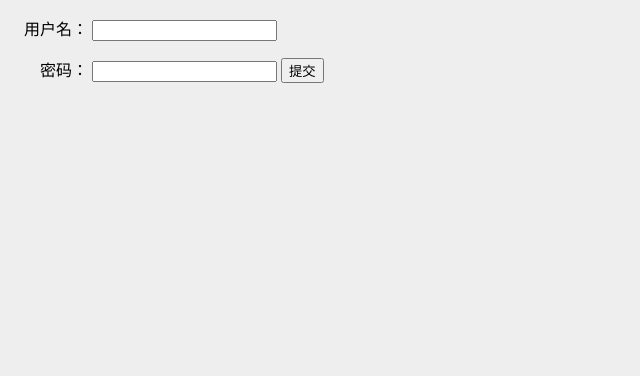
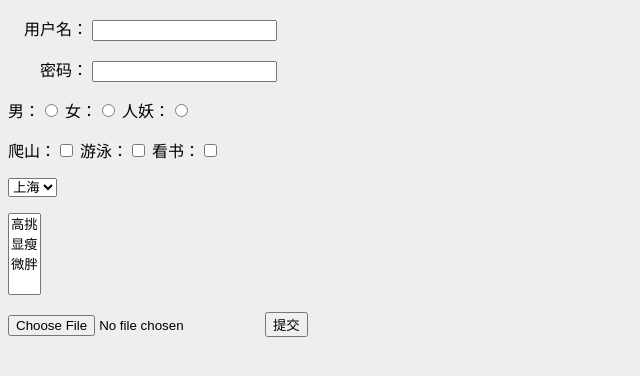
Before and after one commit to qq23550310/py_student_demo1, a Django app: page /login in a window 1280 px wide. Shown: the top 376 px of the page, without its empty margins (0-640 px from the left). Run offline with Django 3.2, Linux system fonts and the light colour scheme.

Commit message:
编写了一点代码

```diff
--- a/py_student_demo1/urls.py
+++ b/py_student_demo1/urls.py
@@ -22,4 +22,5 @@ urlpatterns = [
     path('admin/', admin.site.urls),
     url('login', views.login),
     url('home', views.home),
+    url('detail/(d+)', views.detail, name='indexx'),
 ]
--- a/stu_demo1/views.py
+++ b/stu_demo1/views.py
@@ -1,6 +1,8 @@
 # Create your views here.
 from django.shortcuts import render
 from django.shortcuts import redirect
+
+import os
 
 
 def login(request):
@@ -9,7 +11,23 @@ def login(request):
         user = request.POST.get('user', None)
         pwd = request.POST.get('pwd', None)
 
-        if (user == 'root' and pwd == '123456'):
+        gender = request.POST.get("gender", "无值")
+        favor = request.POST.getlist('favor')
+        city = request.POST.get('city')
+        op = request.POST.getlist('op')
+        file = request.FILES.get('file_v')
+        file_path = os.path.join('upload', file.name)
+        f = open(file_path, mode='wb')
+        for i in file.chunks():
+            f.write(i)
+        f.close()
+        print(file, type(file))
+        print(gender)
+        print(favor)
+        print(city)
+        print(op)
+
+        if user == 'root' and pwd == '123456':
             # 去跳转
             return redirect('/login')
         else:
@@ -25,6 +43,14 @@ USER_LIST = [
     {"id": 5, 'username': 'xiaoli', 'email': '1059238964@qq.com', "gender": '女'},
 ]
 
+USER_DICT = {
+    '1': {'name': 'root1', 'email': 'root@live.com'},
+    '2': {'name': 'root2', 'email': 'root@live.com'},
+    '3': {'name': 'root3', 'email': 'root@live.com'},
+    '4': {'name': 'root4', 'email': 'root@live.com'},
+    '5': {'name': 'root5', 'email': 'root@live.com'},
+}
+
 
 def home(request):
     print(request.GET.get('nid'))
@@ -37,3 +63,13 @@ def home(request):
         temp = {'username': u, 'email': e, "gender": g}
         USER_LIST.append(temp)
     return render(request, 'home.html', {'user_list': USER_LIST})
+
+
+# def detail(request):
+#     nid = request.GET.get('nid')
+#     detail_info = USER_DICT[nid]
+#     return render(request, 'detail.html', {'detail_info': detail_info})
+
+def detail(request, nid):
+    detail_info = USER_DICT[nid]
+    return render(request, 'detail.html', {'detail_info': detail_info})
--- a/templates/home.html
+++ b/templates/home.html
@@ -22,7 +22,7 @@
                     <td>{{ row.gender }}</td>
                     <td>{{ row.email }}</td>
                     <td>
-                        <a href="/detail?nid={{ row.id }}">查看详细</a> |
+                        <a href="{url 'indexx'}">查看详细</a> |
                         <a class="del" href="#" row-id="{{ row.id }}">删除</a>
                     </td>
                 </tr>
--- a/templates/login.html
+++ b/templates/login.html
@@ -13,7 +13,7 @@
     </style>
 </head>
 <body>
-    <form action="/login" method="post">
+    <form action="/login" method="post" enctype="multipart/form-data">
 
         <p>
             <label for="username">用户名：</label>
@@ -22,9 +22,41 @@
         <p>
             <label for="password">密码：</label>
             <input id="password" name="pwd" type="password"/>
-            <input type="submit" value="提交" />
             <span style="color: red;">{{ error_msg }}</span>
         </p>
+
+        <p>
+            男：<input type="radio" name="gender" value="1"/>
+            女：<input type="radio" name="gender" value="2"/>
+            人妖：<input type="radio" name="gender" value="3"/>
+        </p>
+
+         <p>
+            爬山：<input type="checkbox"  name="favor" value="11"/>
+            游泳：<input type="checkbox" name="favor" value="22"/>
+            看书：<input type="checkbox" name="favor" value="33"/>
+        </p>
+
+        <p>
+            <select name="city">
+
+                <option value="sh">上海</option>
+                <option value="bj">北京</option>
+                <option value="tj">天津</option>
+
+            </select>
+        </p>
+
+        <p>
+            <select name="op" multiple>
+                <option value="gt">高挑</option>
+                <option value="xs">显瘦</option>
+                <option value="wp">微胖</option>
+            </select>
+        </p>
+
+        <input type="file" name="file_v" />
+        <input type="submit" value="提交" />
     </form>
     <script src="/static/jquery.min.js"></script>
 </body>
```
Also changed, not shown: templates/detail.html (added, +12 -0 lines).
